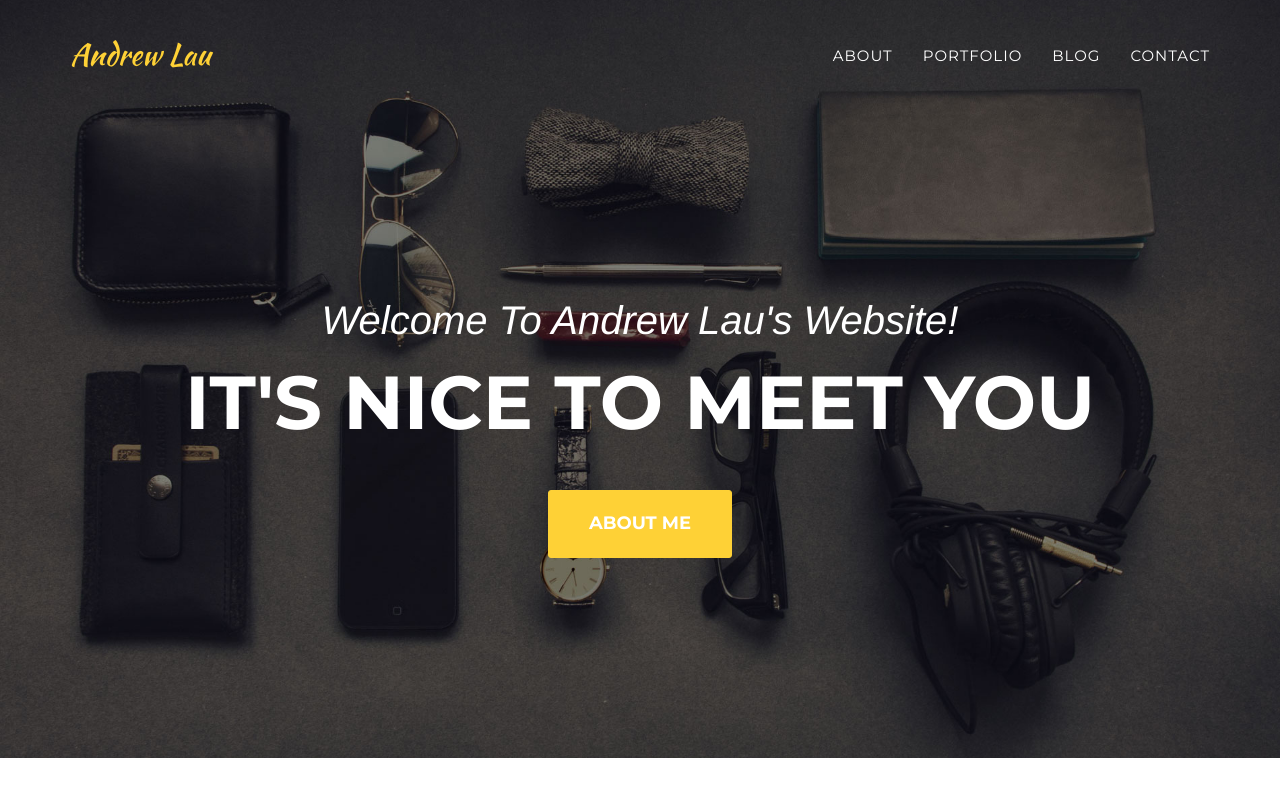
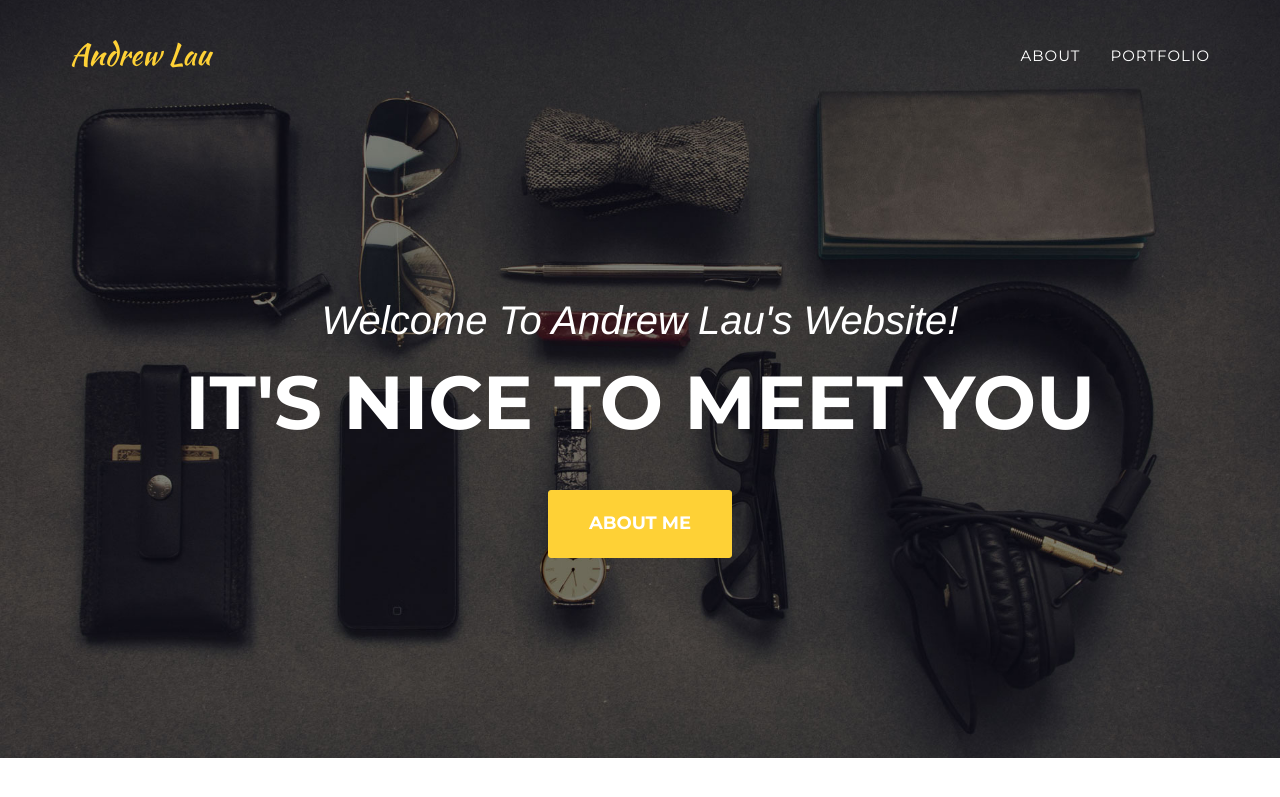
Before and after one commit to Meitnerium109/Meitnerium109.github.io, a Jekyll site: the page built from index.html, in a window 1280 px wide and 900 px high. Shown: the top 797 px of the window. Built offline with Jekyll 4.4.1, drawn with Linux system fonts in a browser that asks for light colours; some web fonts are replaced.

Commit message:
Update header.html

```diff
--- a/_includes/header.html
+++ b/_includes/header.html
@@ -32,12 +32,12 @@
 					-->
 
 					<li>
-                        <a class="page-scroll" href="#blog">Blog</a>
+                    <!--    <a class="page-scroll" href="#blog">Blog</a>
                     </li>
 
                     <li>
                         <a class="page-scroll" href="#contact">Contact</a>
-                    </li>
+                    </li> -->
 
                 </ul>
             </div>
```
